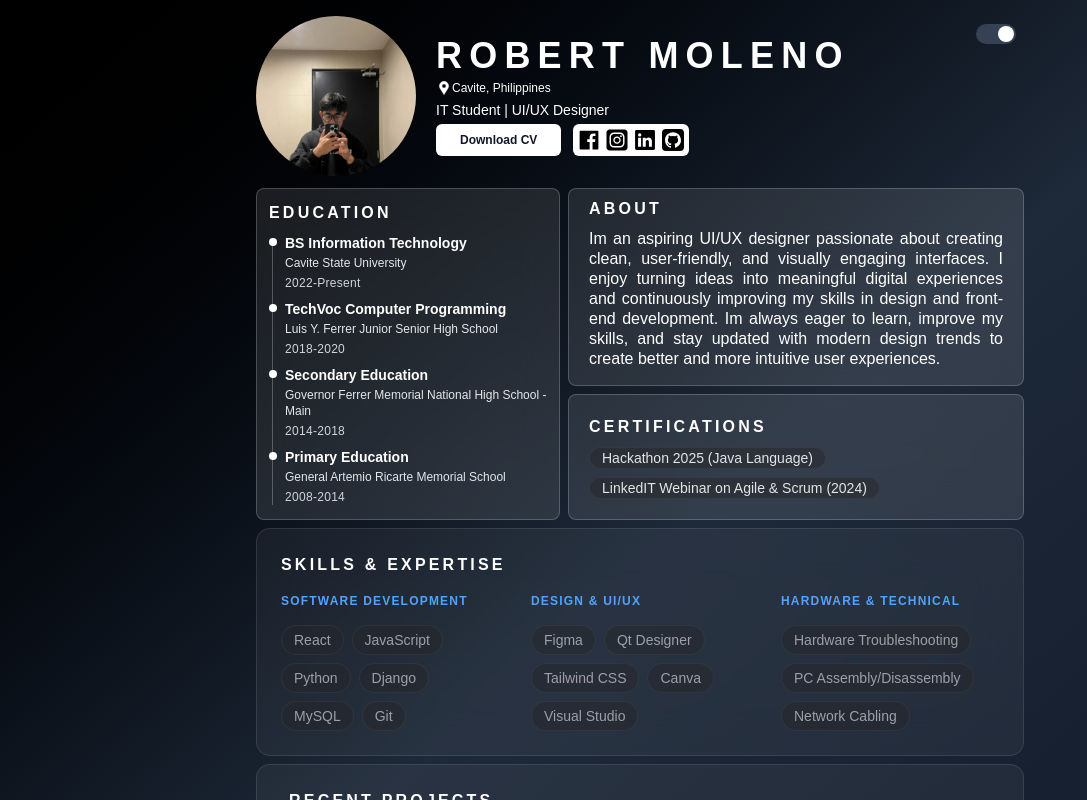
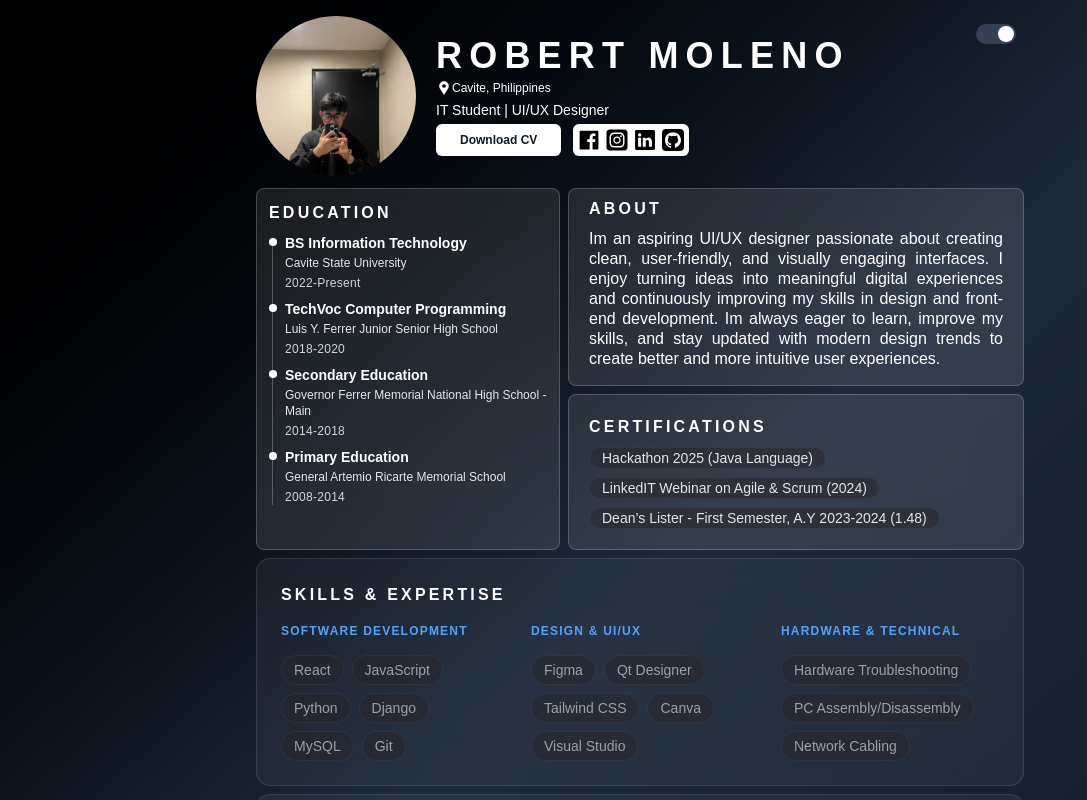
Before and after one commit to rmmln/Portfolio, a React app: page / in a window 1280 px wide. Shown: the top 800 px of the page, without its empty margins (0-1087 px from the left). Built offline with nearby package versions, Linux system fonts and the light colour scheme; the HTML template or start-up script is replaced by a standard one.

Commit message:
Update Certificates.jsx

```diff
--- a/src/components/ui/Certificates.jsx
+++ b/src/components/ui/Certificates.jsx
@@ -2,6 +2,7 @@ export default function Certificates({ isDarkMode }) {
   const certifications = [
     { title: "Hackathon 2025 (Java Language)" },
     { title: "LinkedIT Webinar on Agile & Scrum (2024)" },
+    { title: "Dean’s Lister - First Semester, A.Y 2023-2024 (1.48)" }
   ];
 
   return (
```
